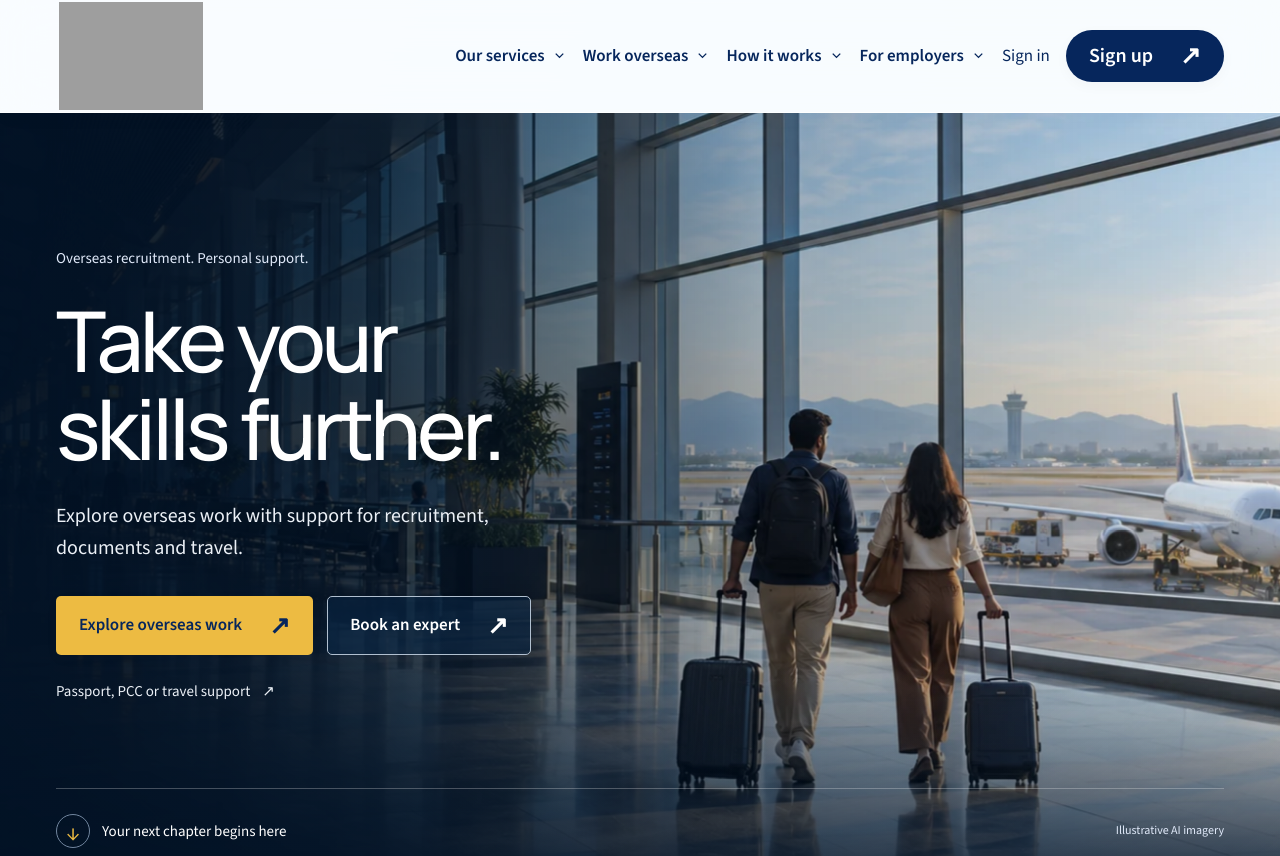
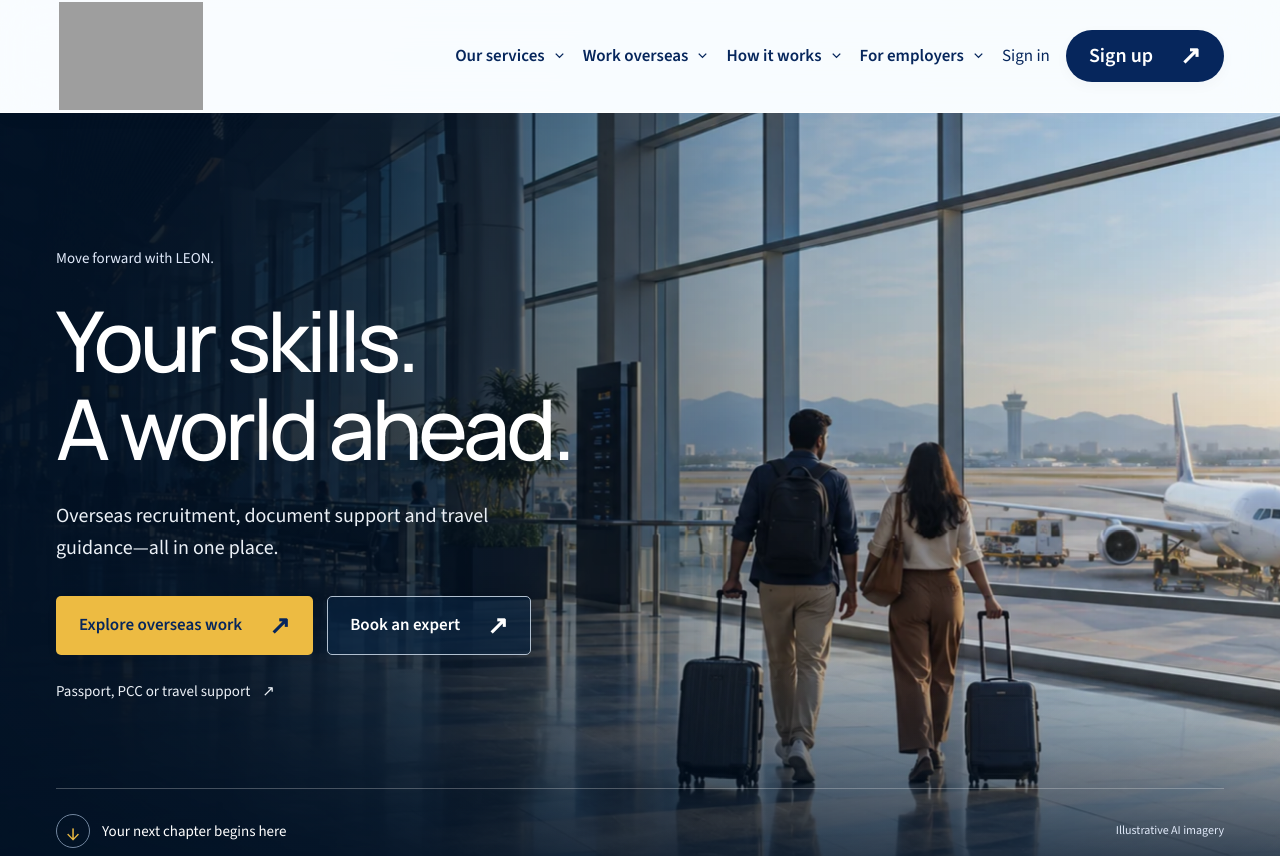
Before and after one commit to jollyroy256-design/Leon, a website with bundled scripts: page index.html in a window 1280 px wide. Shown: the top 856 px of the page. Built offline with nearby package versions, Linux system fonts and the light colour scheme; grey boxes are pictures that could not be loaded.

Commit message:
Align hero messaging with LEON global recruitment identity

```diff
--- a/index.html
+++ b/index.html
@@ -21,9 +21,9 @@
   <div class="hero-landscape"><img src="/assets/hero-departure.webp" alt="Illustrative airport scene with Indian travellers looking towards an aircraft through departure lounge windows" width="1672" height="941" fetchpriority="high"></div>
   <div class="hero-shade" aria-hidden="true"></div>
   <div class="wrap hero-grid"><div class="hero-copy">
-    <p class="hero-intro">Overseas recruitment. Personal support.</p>
-    <h1 id="hero-title">Take your<br>skills further.</h1>
-    <p>Explore overseas work with support for recruitment, documents and travel.</p>
+    <p class="hero-intro">Move forward with LEON.</p>
+    <h1 id="hero-title">Your skills.<br>A world ahead.</h1>
+    <p>Overseas recruitment, document support and travel guidance—all in one place.</p>
     <div class="hero-actions"><a class="button gold" href="#opportunities">Explore overseas work <span aria-hidden="true">↗</span></a><button type="button" class="button hero-secondary" data-open-booking aria-haspopup="dialog" aria-controls="booking">Book an expert <span aria-hidden="true">↗</span></button></div>
     <a class="hero-document" href="#services">Passport, PCC or travel support <span aria-hidden="true">↗</span></a>
   </div>
```
Also changed, not shown: account.html (+1 -1 lines).
